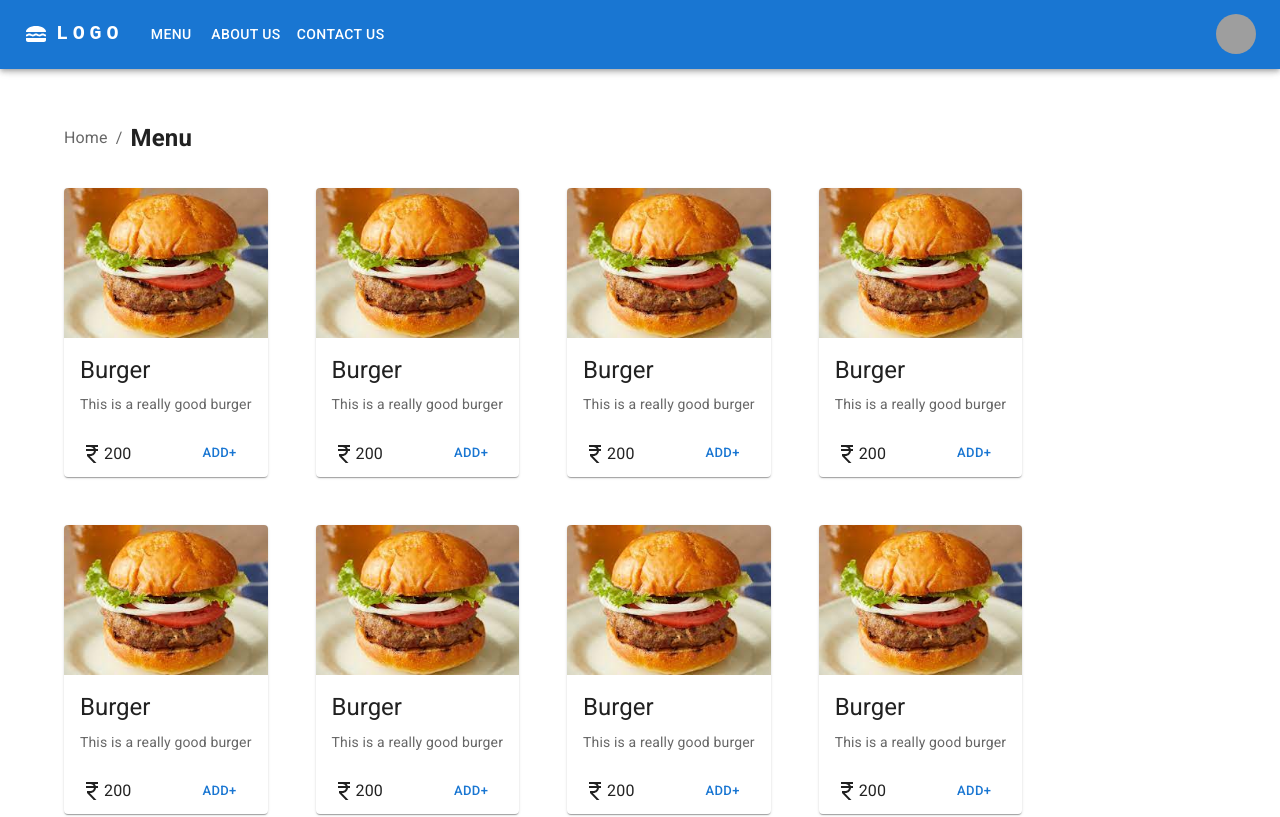
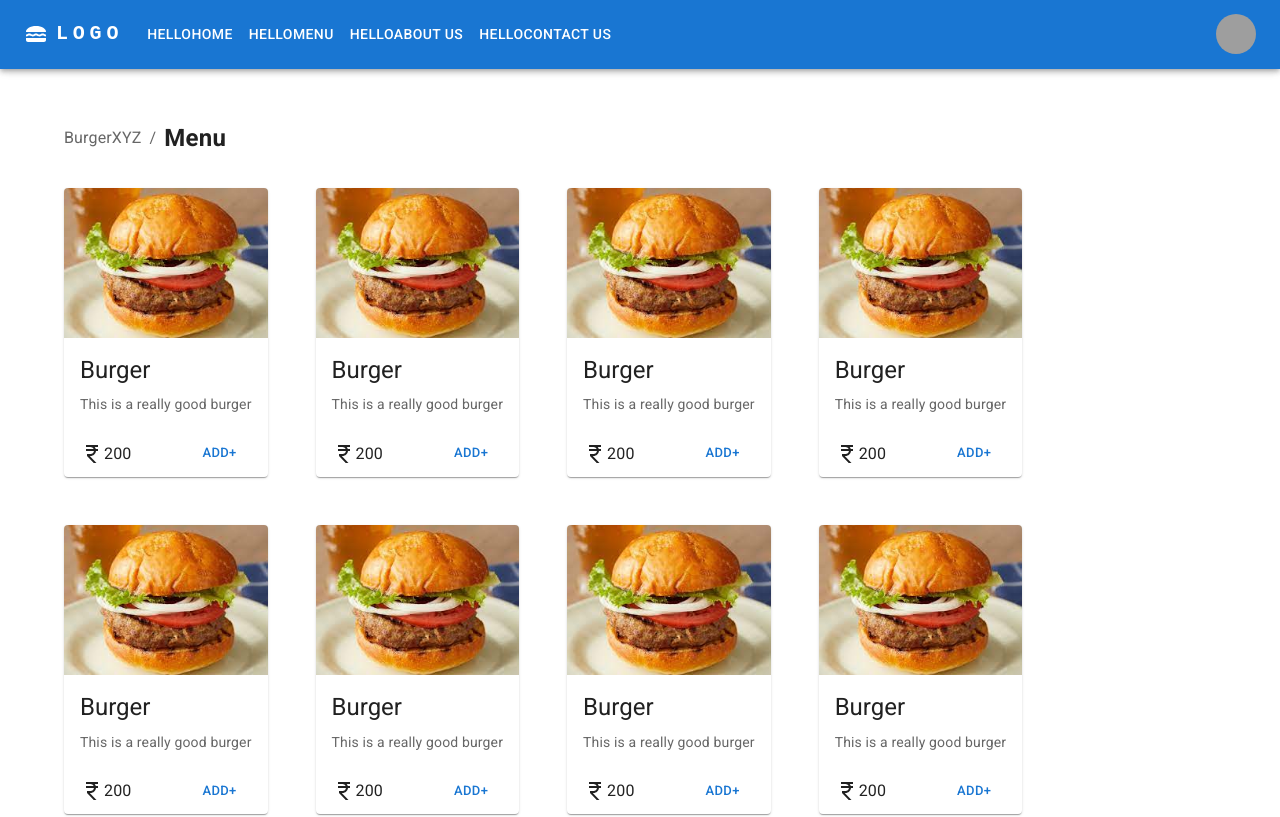
Before and after one commit to devDogra/driveThruAppFrontend, a React (Vite) app: page / in a window 1280 px wide. Shown: the top 817 px of the page. Built offline with nearby package versions, Linux system fonts and the light colour scheme; grey boxes are pictures that could not be loaded.

Commit message:
Extract menu onto its own page

```diff
--- a/src/App.jsx
+++ b/src/App.jsx
@@ -7,37 +7,20 @@ import MenuItemCard from './components/MenuItemCard/MenuItemCard'
 import Grid from '@mui/material/Unstable_Grid2'
 import Breadcrumbs from '@mui/material/Breadcrumbs'
 import Link from '@mui/material/Link'
+import MenuPage from './pages/MenuPage/MenuPage'
 
 function App() {
-
+  const hideNavbarOnPages = [
+    '/login',
+    '/register',
+  ]
+  const hideNavBar = false;
   return (
     <>
-      <Navbar />
-      <Container sx={{py:10}}>
-
-      <Breadcrumbs aria-label="breadcrumb" sx={{my:4}}>
-        <Link underline="hover" color="inherit" href="/">
-          Home
-        </Link>
-        <Typography color="text.primary" fontWeight={"bold"} fontSize={"150%"}>Menu</Typography>
-      </Breadcrumbs>
-
-        <Grid container spacing={6}>
-            {
-              new Array(20).fill((
-                <Grid xs={"auto"}>
-                  <MenuItemCard></MenuItemCard>
-                </Grid>
-              ))
-            }
-        </Grid>
-      </Container>
-
-      {/* <Container sx={{ bgcolor: 'tomato', p:3}}>
-        <MenuItemCard></MenuItemCard>
-        <MenuItemCard></MenuItemCard>
-        <MenuItemCard></MenuItemCard>
-      </Container> */}
+      {
+        hideNavBar || <Navbar></Navbar>
+      }
+      <MenuPage />
     </>
   )
 }
--- a/src/components/Navbar/Navbar.jsx
+++ b/src/components/Navbar/Navbar.jsx
@@ -14,7 +14,7 @@ import MenuItem from '@mui/material/MenuItem';
 import AdbIcon from '@mui/icons-material/Adb';
 import LunchDiningIcon  from '@mui/icons-material/LunchDining';
 
-const pages = ['Menu', 'About Us', 'Contact Us'];
+const pages = ['Home', 'Menu', 'About Us', 'Contact Us'];
 const settings = ['Profile', 'Account', 'Dashboard', 'Logout'];
 
 function Navbar() {
@@ -121,6 +121,7 @@ function Navbar() {
                 onClick={handleCloseNavMenu}
                 sx={{ my: 2, color: 'white', display: 'block' }}
               >
+                hello
                 {page}
               </Button>
             ))}
--- /dev/null
+++ b/src/pages/MenuPage/MenuPage.jsx
@@ -0,0 +1,35 @@
+import Typography from '@mui/material/Typography'
+import Container from '@mui/material/Container'
+import Navbar from '../../components/Navbar/Navbar'
+import MenuItemCard from '../../components/MenuItemCard/MenuItemCard'
+import Grid from '@mui/material/Unstable_Grid2'
+import Breadcrumbs from '@mui/material/Breadcrumbs'
+import Link from '@mui/material/Link'
+
+export default function MenuPage() {
+
+  return (
+    <>
+      <Container sx={{py:10}}>
+
+      <Breadcrumbs aria-label="breadcrumb" sx={{my:4}}>
+        <Link underline="hover" color="inherit" href="/">
+          BurgerXYZ
+        </Link>
+        <Typography color="text.primary" fontWeight={"bold"} fontSize={"150%"}>Menu</Typography>
+      </Breadcrumbs>
+
+        <Grid container spacing={6}>
+            {
+              new Array(20).fill((
+                <Grid xs={"auto"}>
+                  <MenuItemCard></MenuItemCard>
+                </Grid>
+              ))
+            }
+        </Grid>
+      </Container>
+
+    </>
+  )
+}
```
Also changed, not shown: 1 other file (tests, documents, lock files or other folders).
